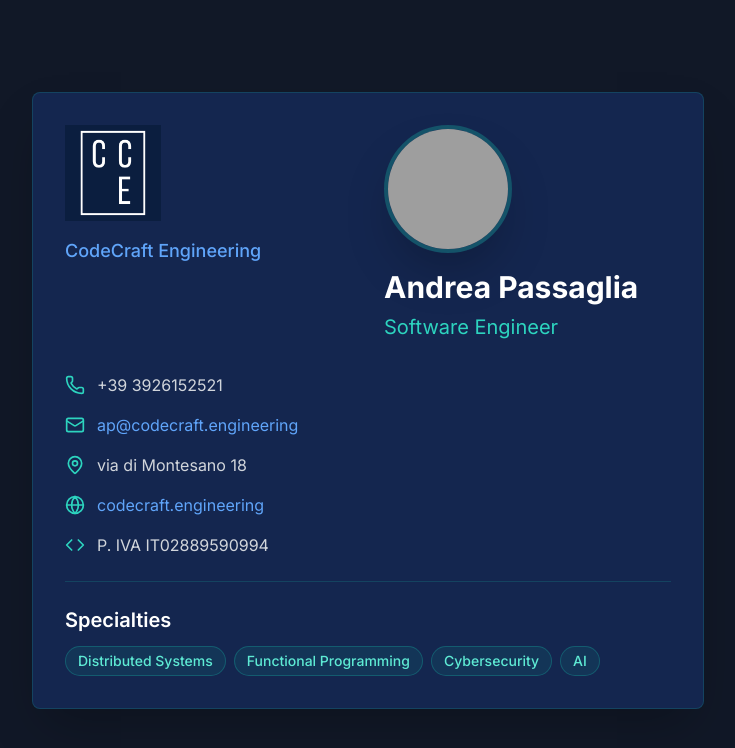
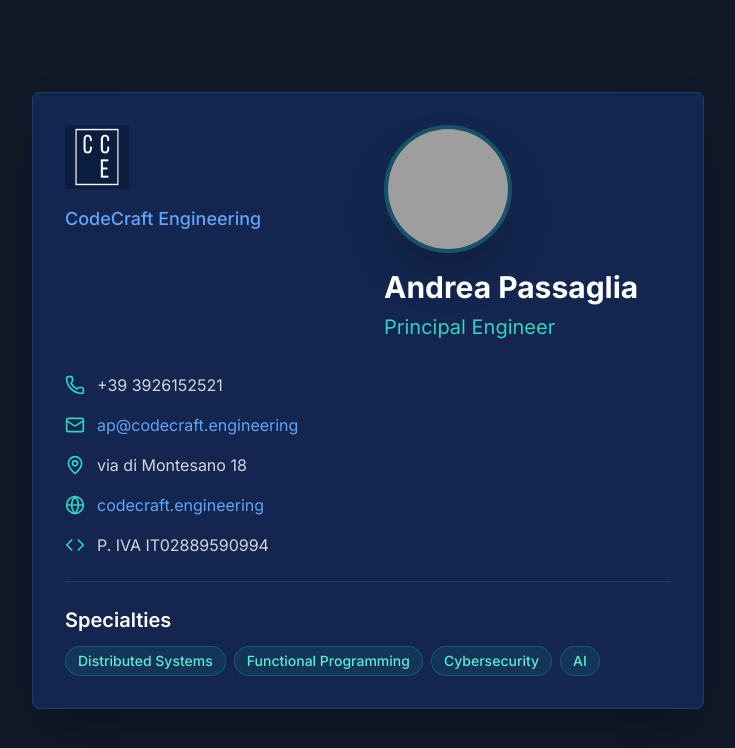
Before and after one commit to gurghet/ruggine, a plain HTML site: page static/index.html in a window 1280 px wide. Shown: the whole page, without its empty margins (272-1007 px from the left). Drawn offline with nearby package versions, Linux system fonts and the light colour scheme; grey boxes are pictures that could not be loaded.

Commit message:
software->principal

```diff
--- a/static/index.html
+++ b/static/index.html
@@ -23,7 +23,7 @@
                 <!-- Left side with Logo and Company -->
                 <div class="lg:w-1/2">
                     <div class="text-center lg:text-left mb-6">
-                        <img src="/static/images/cce-logo.png" alt="CodeCraft Engineering" class="h-16 lg:h-24 mx-auto lg:mx-0">
+                        <img src="/static/images/cce-logo.png" alt="CodeCraft Engineering" class="h-16 mx-auto lg:mx-0">
                         <p class="text-lg font-medium text-blue-400 mt-4">CodeCraft Engineering</p>
                     </div>
                 </div>
@@ -36,7 +36,7 @@
                                 class="rounded-full w-32 h-32 object-cover border-4 border-teal-500/30 shadow-2xl">
                         </div>
                         <h1 class="text-3xl font-bold text-white">Andrea Passaglia</h1>
-                        <p class="text-xl text-teal-400 mt-2">Software Engineer</p>
+                        <p class="text-xl text-teal-400 mt-2">Principal Engineer</p>
                     </div>
                 </div>
             </div>
```
